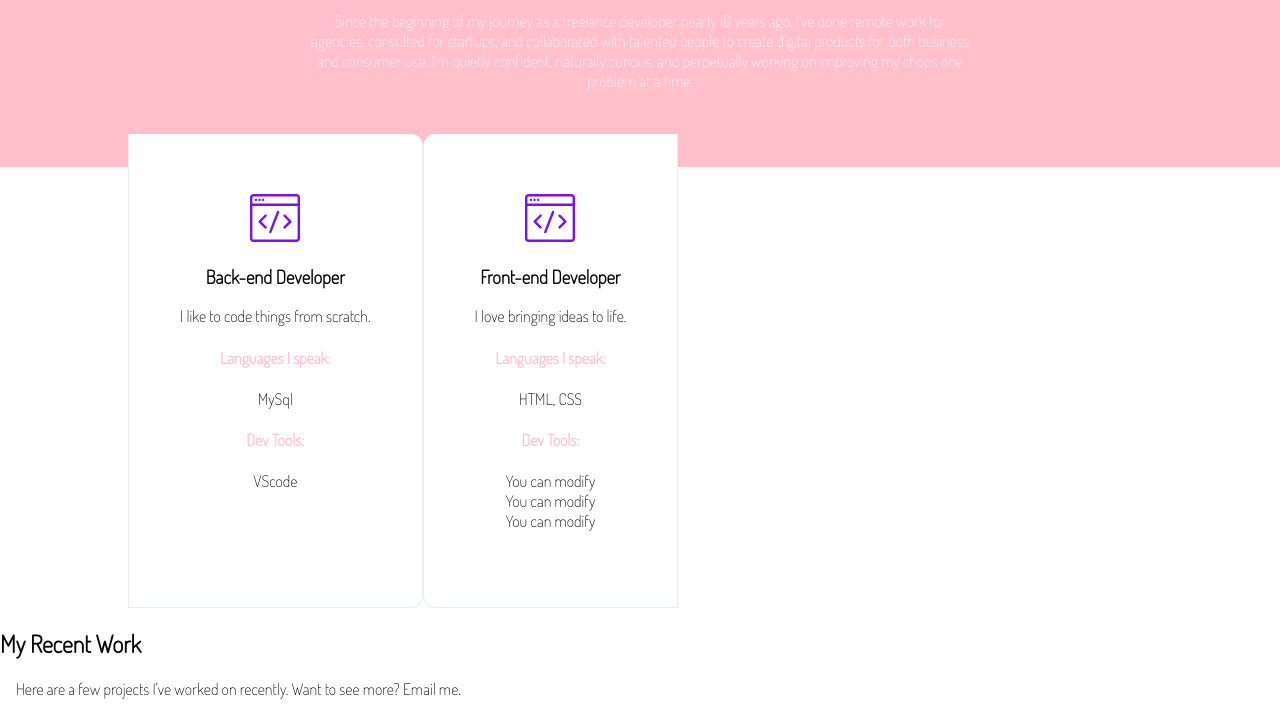
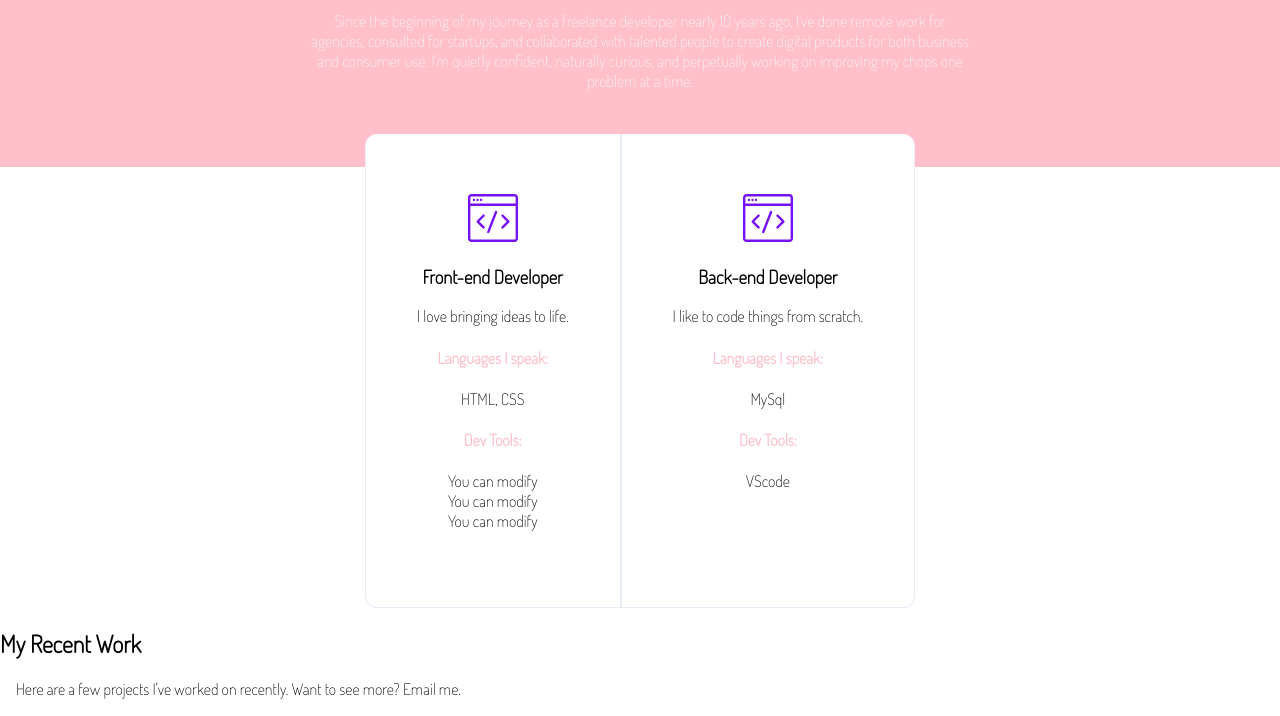
Before and after one commit to WildCodeSchool-2024-02/js-toulouse-checkpoint1, a website: page site/portfolio.html in a window 1280 px wide. Shown: the part 920-1636 px from the top of the page. Drawn offline with Linux system fonts and the light colour scheme.

Commit message:
CSS 6 done

```diff
--- a/site/css/portfolio.css
+++ b/site/css/portfolio.css
@@ -123,6 +123,8 @@ p {
 
   .skills-list {
     display: flex;
+    flex-direction: row-reverse;
+    justify-content: center;
   }
 }
 
```
